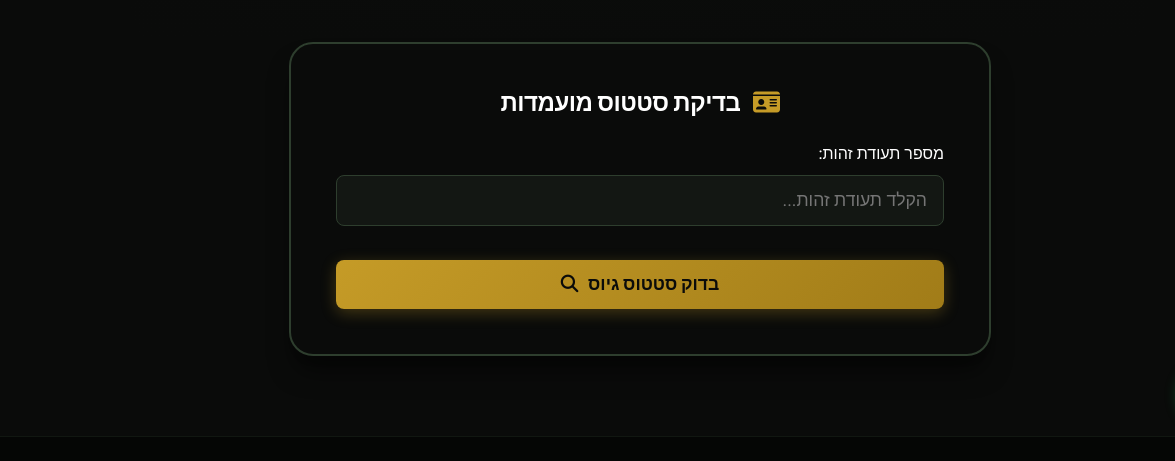
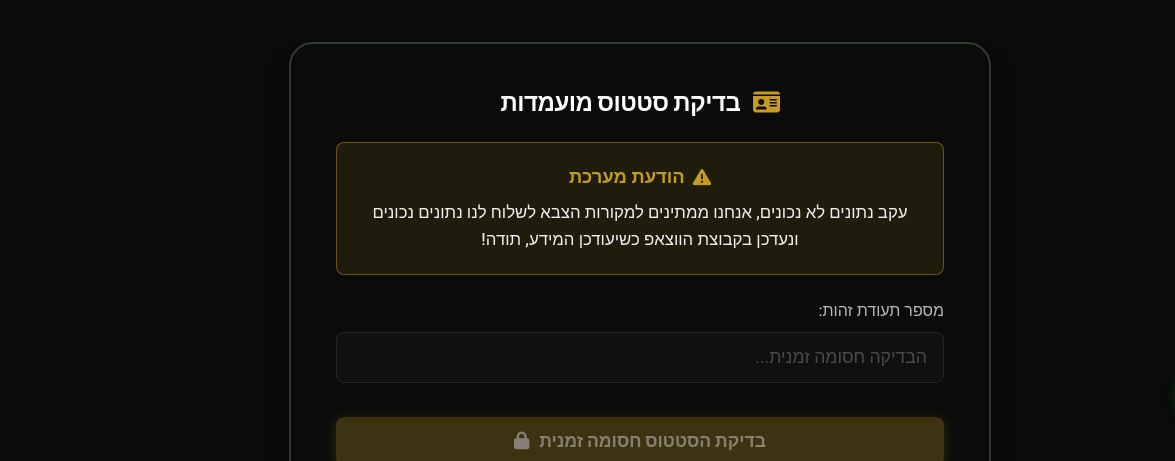
Before and after one commit to asafitach/division-99-landing, a plain HTML site: page personal.html in a window 1280 px wide. Shown: the part 339-800 px from the top of the page, 0-1175 px from the left. Drawn offline with Linux system fonts and the light colour scheme.

Commit message:
temporerly disable status check

```diff
--- a/app-personal.js
+++ b/app-personal.js
@@ -167,6 +167,10 @@ document.addEventListener('DOMContentLoaded', () => {
     lookupForm.addEventListener('submit', async (e) => {
       e.preventDefault();
 
+      if (candidateIdInput && candidateIdInput.disabled) {
+        return;
+      }
+
       const rawId = candidateIdInput.value.trim().replace(/\D/g, '');
       // Strip leading zeros before comparing with the database (e.g., 020106864 -> 20106864)
       const cleanId = rawId.replace(/^0+/, '');
--- a/personal.html
+++ b/personal.html
@@ -79,14 +79,25 @@
           <i class="fas fa-id-card" style="color: var(--color-gold); margin-left: 8px;"></i> בדיקת סטטוס מועמדות
         </h3>
 
+        <!-- Notice Box -->
+        <div class="status-maintenance-notice" style="background: rgba(197, 155, 39, 0.12); border: 1px solid rgba(197, 155, 39, 0.45); border-radius: var(--border-radius-sm); padding: 20px; margin-bottom: 24px; text-align: center;">
+          <div style="display: flex; align-items: center; justify-content: center; gap: 8px; margin-bottom: 8px; color: var(--color-gold); font-weight: 700; font-size: 1.15rem;">
+            <i class="fas fa-exclamation-triangle"></i>
+            <span>הודעת מערכת</span>
+          </div>
+          <p style="color: #f0f0f0; margin: 0; font-size: 1.05rem; line-height: 1.6; font-weight: 500;">
+            עקב נתונים לא נכונים, אנחנו ממתינים למקורות הצבא לשלוח לנו נתונים נכונים ונעדכן בקבוצת הווצאפ כשיעודכן המידע, תודה!
+          </p>
+        </div>
+
         <form id="status-lookup-form" class="checker-form" onsubmit="event.preventDefault();">
           <div class="form-group">
-            <label for="candidate-id" class="form-label">מספר תעודת זהות:</label>
-            <input type="text" id="candidate-id" class="form-input-number" maxLength="9" placeholder="הקלד תעודת זהות..." required autocomplete="off">
+            <label for="candidate-id" class="form-label" style="opacity: 0.7;">מספר תעודת זהות:</label>
+            <input type="text" id="candidate-id" class="form-input-number" maxLength="9" placeholder="הבדיקה חסומה זמנית..." disabled required autocomplete="off" style="opacity: 0.6; cursor: not-allowed; background-color: rgba(255, 255, 255, 0.04);">
             <span class="error-message" id="id-validation-error" style="color: var(--color-red); font-size: 0.9rem; margin-top: 4px; display: none;">נא להזין מספר תעודת זהות תקין (עד 9 ספרות).</span>
           </div>
-          <button type="submit" class="checker-btn" id="lookup-submit-btn" style="background: linear-gradient(135deg, var(--color-gold), #a17c18); color: var(--text-dark);">
-            <span>בדוק סטטוס גיוס</span> <i class="fas fa-search" style="margin-right: 6px;"></i>
+          <button type="submit" class="checker-btn" id="lookup-submit-btn" disabled style="background: rgba(197, 155, 39, 0.4); color: rgba(255, 255, 255, 0.6); cursor: not-allowed; opacity: 0.7;">
+            <span>בדיקת הסטטוס חסומה זמנית</span> <i class="fas fa-lock" style="margin-right: 6px;"></i>
           </button>
         </form>
 
```
